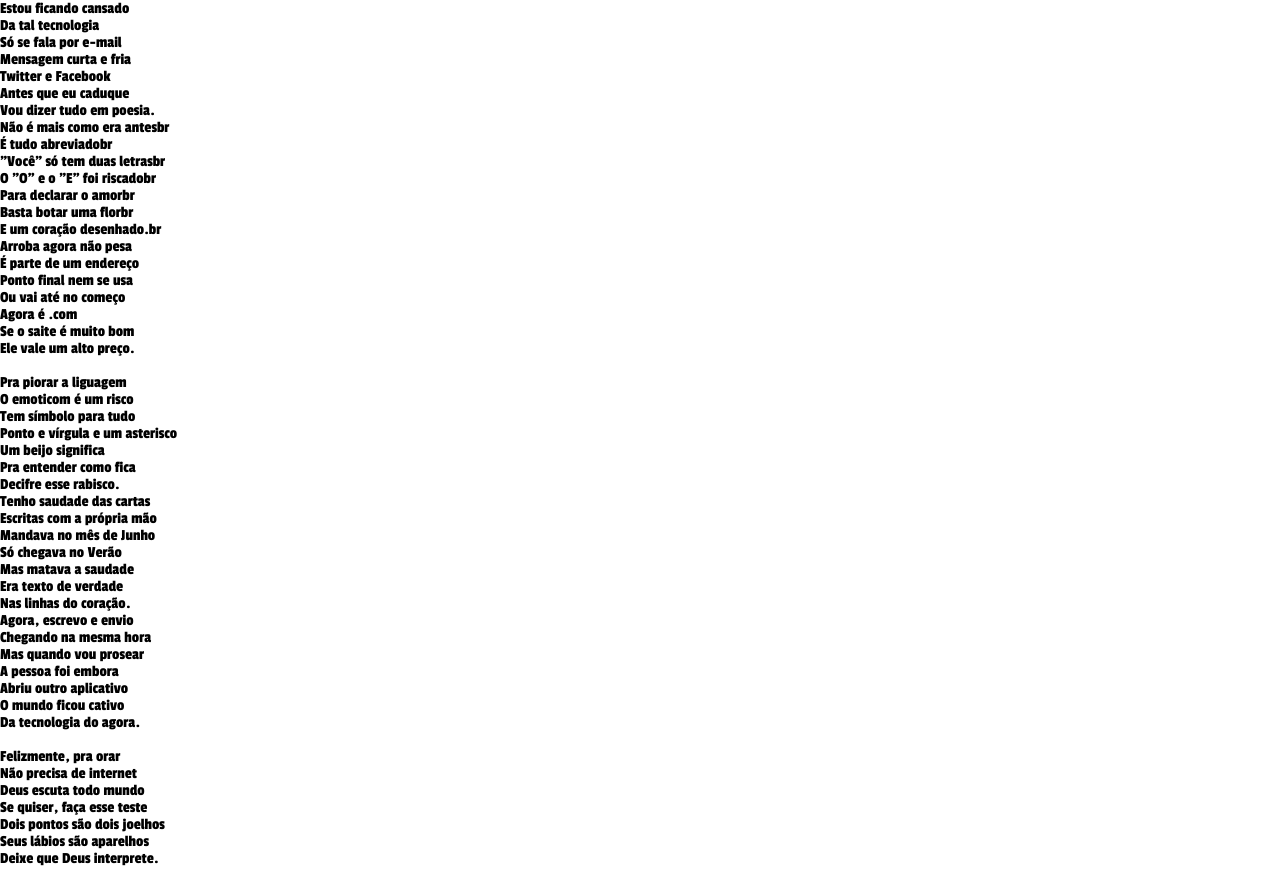
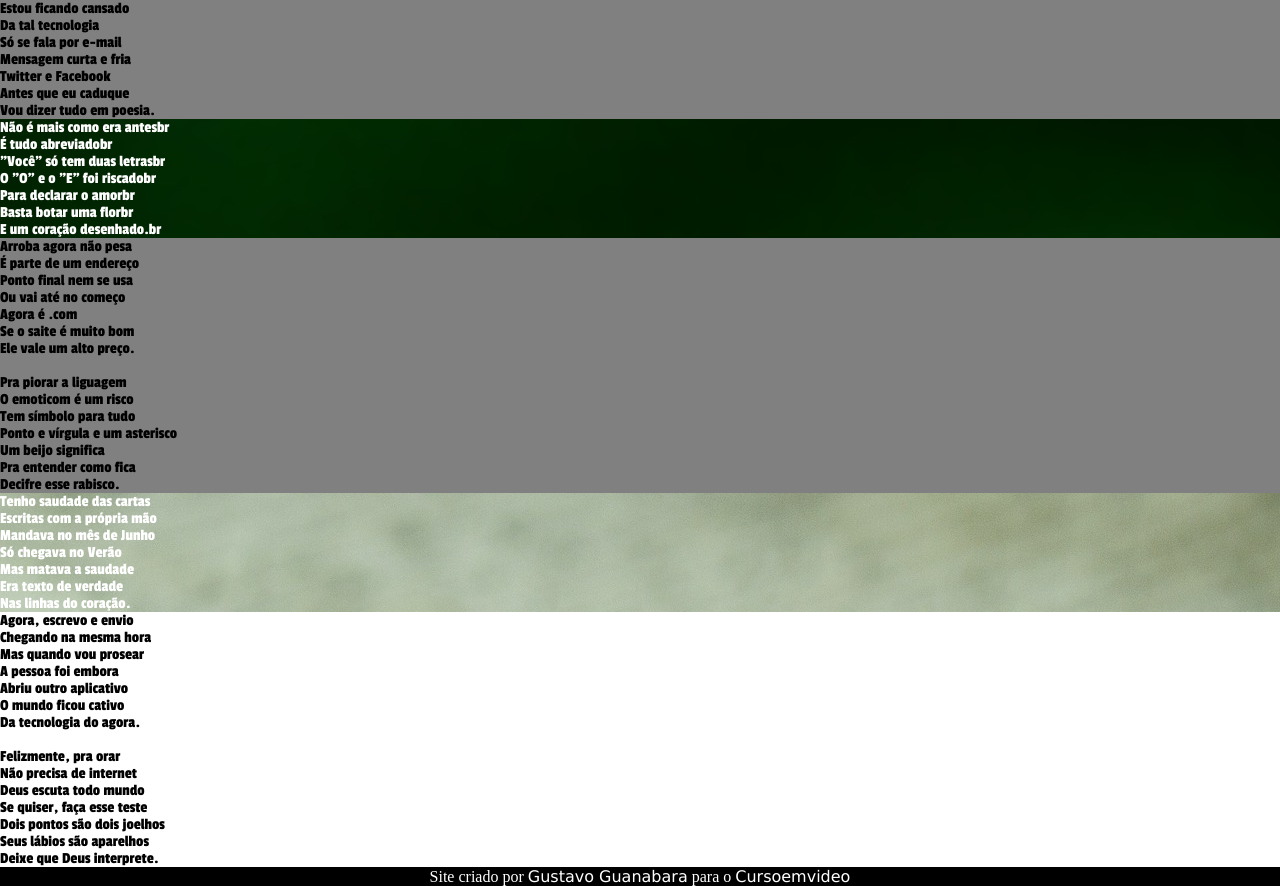
Before and after one commit to oPortela/Curso-HTML-e-CSS, a PHP site: page / in a window 1280 px wide. Shown: the part 231-1117 px from the top of the page. Run offline with PHP 8.4, Linux system fonts and the light colour scheme.

Commit message:
update d012

```diff
--- a/desafios/d012/index.html
+++ b/desafios/d012/index.html
@@ -13,7 +13,7 @@
     </header>
 
     <main>
-        <article>
+        <article id="bloco1">
             <p>
                 Estou ficando cansado <br>
                 Da tal tecnologia <br>
@@ -25,7 +25,7 @@
             </p>
         </article>
 
-        <article>
+        <article id="bloco2">
             <p>
                 Não é mais como era antesbr <br>
                 É tudo abreviadobr <br>
@@ -37,7 +37,7 @@
             </p>
         </article>
 
-        <article>
+        <article id="bloco3">
             <p>
                 Arroba agora não pesa <br>
                 É parte de um endereço <br>
@@ -57,7 +57,7 @@
             </p>
         </article>
 
-        <article>
+        <article id="bloco4">
             <p>
                 Tenho saudade das cartas <br>
                 Escritas com a própria mão <br>
@@ -69,7 +69,7 @@
             </p>
         </article>
 
-        <article>
+        <article id="bloco5">
             <p>
                 Agora, escrevo e envio <br>
                 Chegando na mesma hora <br>
@@ -89,5 +89,9 @@
             </p>
         </article>
     </main>
+
+    <footer>
+        <p>Site criado por <a href="https://gustavoguanabara.github.io/" target="_blank">Gustavo Guanabara</a> para o <a href="https://www.cursoemvideo.com/" target="_blank">Cursoemvideo</a></p>
+    </footer>
 </body>
 </html>
--- a/desafios/d012/style.css
+++ b/desafios/d012/style.css
@@ -21,10 +21,6 @@ header{
     padding-bottom: 40px;
 }
 
-article > p {
-    font-family: 'Passion One';
-}
-
 header > p {
     font-family: Verdana, Geneva, Tahoma, sans-serif;
     font-weight: normal;
@@ -39,3 +35,39 @@ a {
 a:hover{
     text-decoration: underline;
 }
+
+article > p {
+    font-family: 'Passion One';
+}
+
+#bloco1 {
+    background-color: gray;
+}
+
+#bloco2 {
+    background-image: url(imagens/background001.jpg);
+    background-color: black;
+    color: white;
+}
+
+#bloco3 {
+    background-color: gray;
+}
+
+#bloco4 {
+    background-image: url(imagens/background002.jpg);
+    color: white;
+}
+
+footer {
+    background-color: black;
+    text-align: center;
+}
+
+footer > p {
+    color: white;
+}
+
+footer > a {
+    font-weight: bolder;
+}
```
